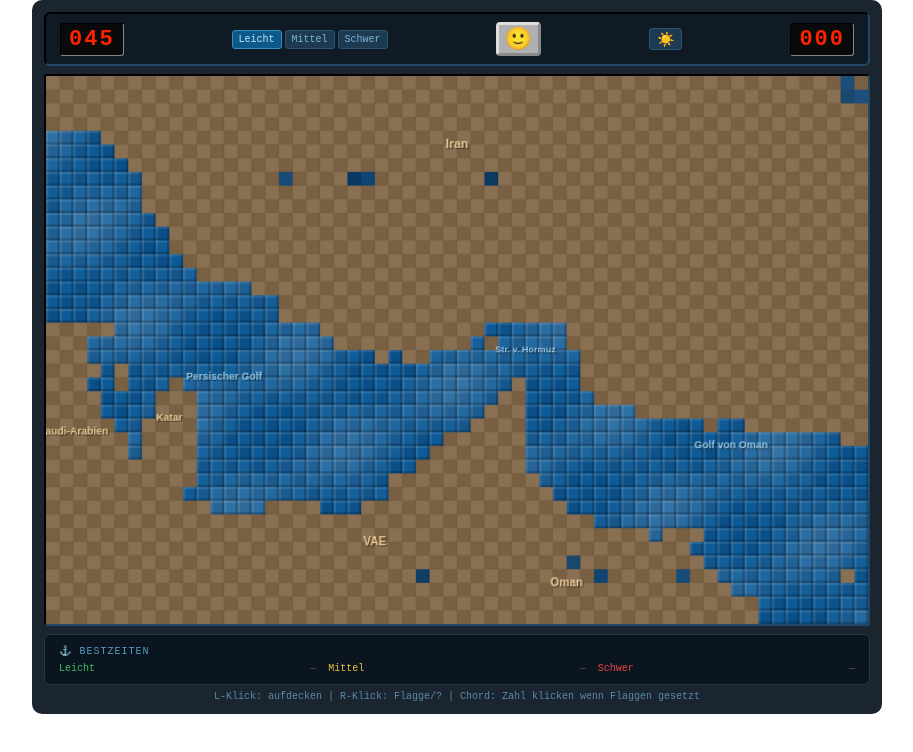
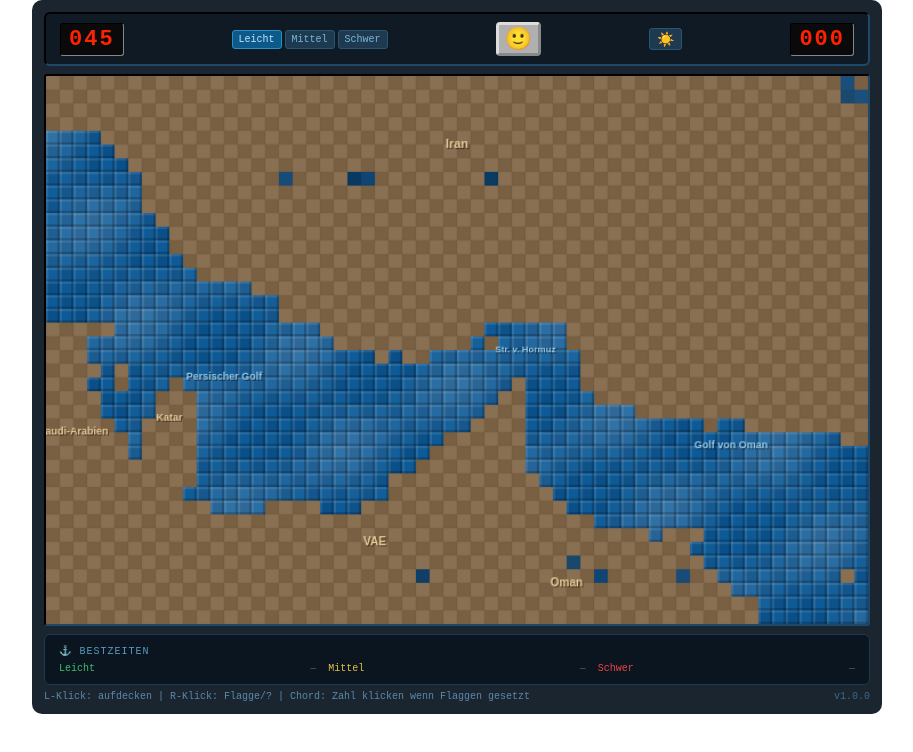
Before and after one commit to derArtie/hormuz_minesweeper, a plain HTML site: page index.html in a window 1280 px wide. Shown: the whole page, without its empty margins (183-1096 px from the left). Drawn offline with Linux system fonts and the light colour scheme.

Commit message:
feat: display version number in the game interface
- game.js: added version constant and updated the DOM to show the version.
- index.html: included a span for version display in the game status section.
- styles.css: updated styles for the version display element.

```diff
--- a/game.js
+++ b/game.js
@@ -1,4 +1,6 @@
 (function () {
+  const VERSION = '1.0.0';
+
   const COLS = 60, ROWS = 40, CELL = 12;
   const DIFFS = {
     easy:   { mines: 45,  label: 'Leicht', color: '#44bb66' },
@@ -130,6 +132,7 @@
     });
   }
   renderScores();
+  document.getElementById('ver').textContent = `v${VERSION}`;
 
   const canvas = document.getElementById('gc');
   const ctx = canvas.getContext('2d');
--- a/index.html
+++ b/index.html
@@ -33,7 +33,10 @@
       <div id="hs-title">⚓ Bestzeiten</div>
       <div id="hs-list"></div>
     </div>
-    <div id="st">L-Klick: aufdecken | R-Klick: Flagge/? | Chord: Zahl klicken wenn Flaggen gesetzt</div>
+    <div id="st">
+      <span>L-Klick: aufdecken | R-Klick: Flagge/? | Chord: Zahl klicken wenn Flaggen gesetzt</span>
+      <span id="ver"></span>
+    </div>
   </div>
 
   <script src="game.js"></script>
--- a/styles.css
+++ b/styles.css
@@ -189,7 +189,9 @@ canvas {
 
 #st {
   margin-top: 6px;
-  text-align: center;
+  display: flex;
+  justify-content: space-between;
+  align-items: center;
   color: #5a8aaa;
   font-size: 10px;
 }
@@ -197,3 +199,12 @@ canvas {
 #gw.day #st {
   color: #7ab8d8;
 }
+
+#ver {
+  color: #3a6a88;
+  flex-shrink: 0;
+}
+
+#gw.day #ver {
+  color: #5a8aaa;
+}
```
